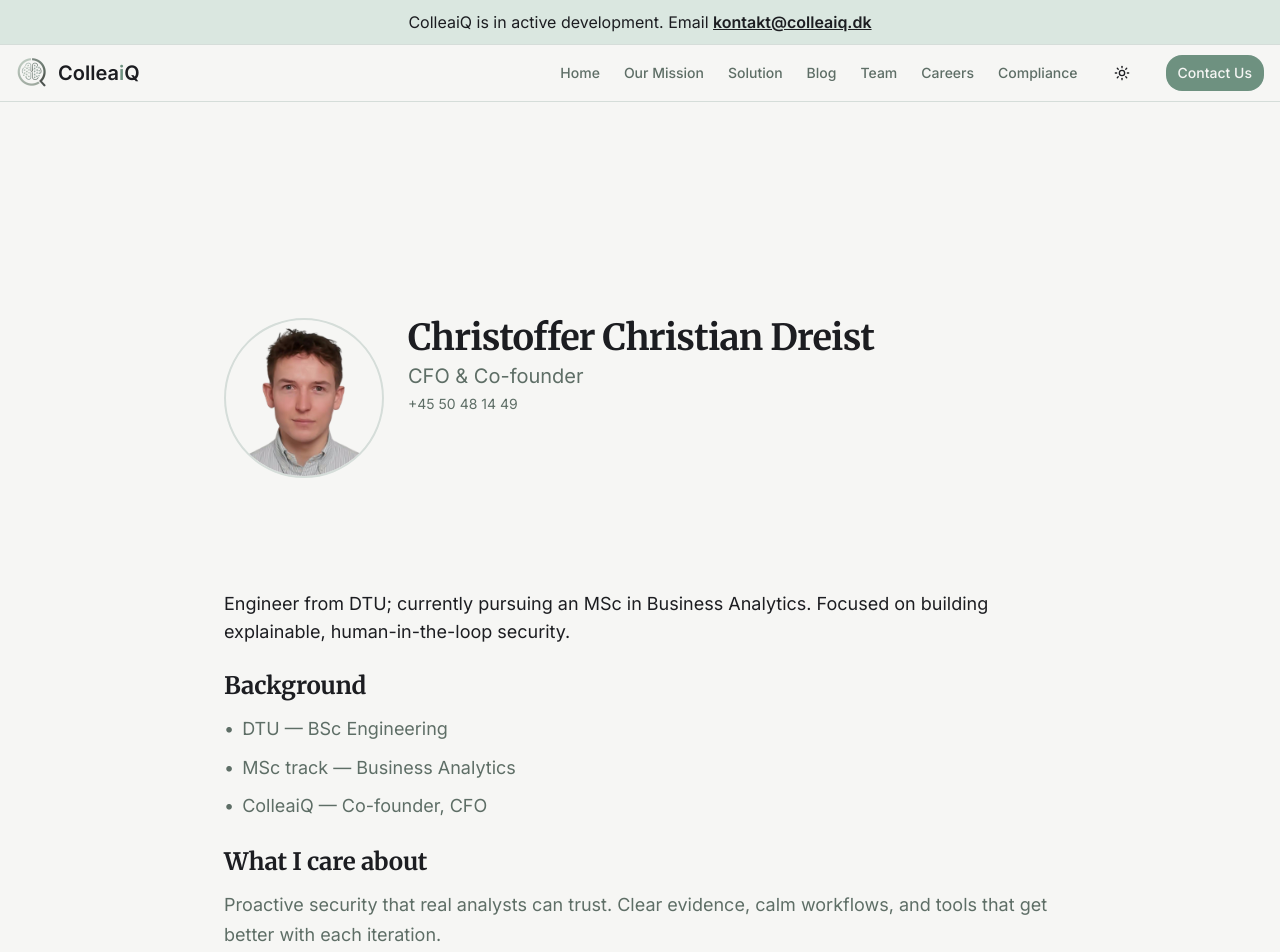
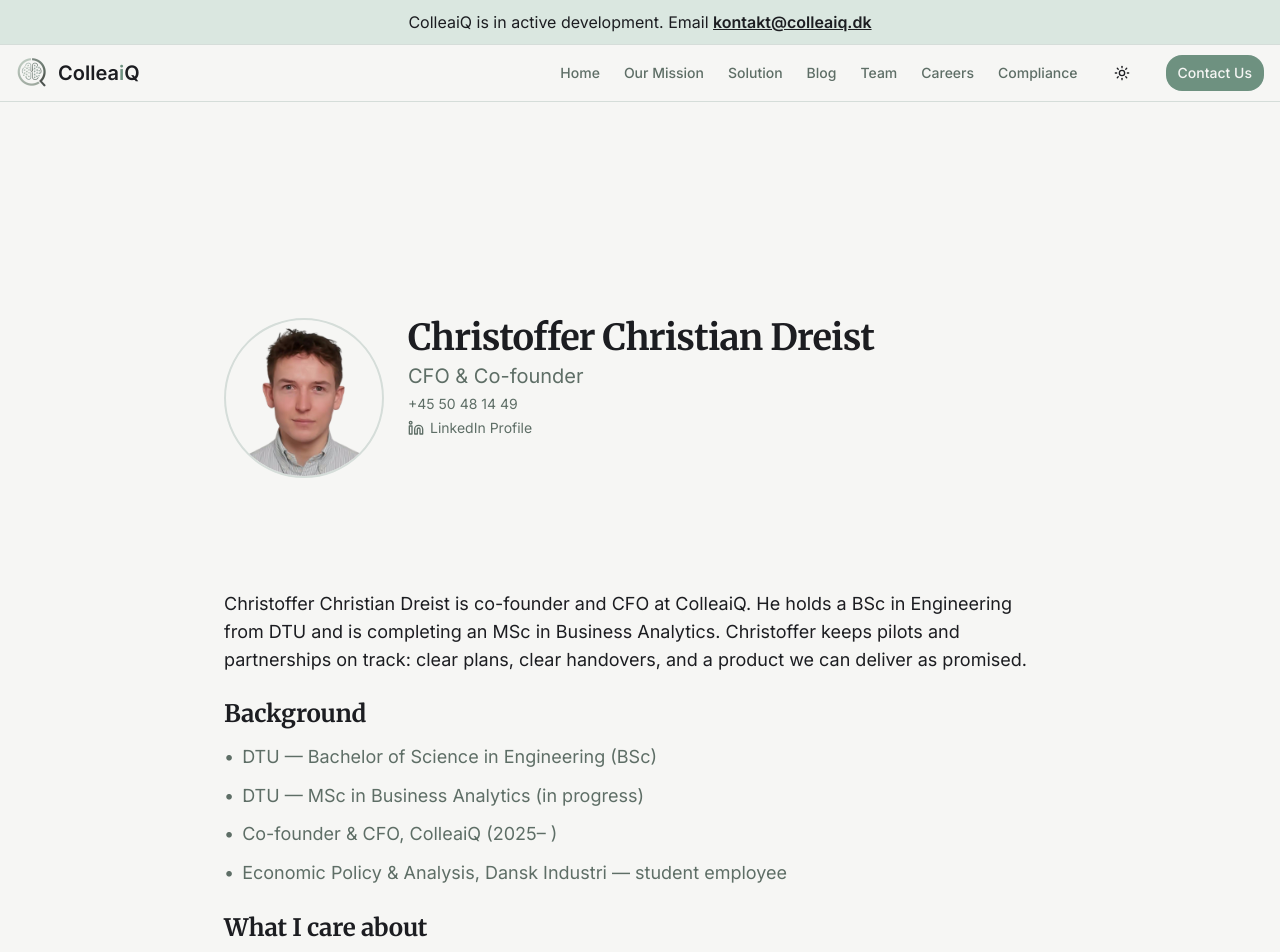
Before and after one commit to GorenzelgProjects/cyber-swarm-solutions, a React (Vite) app: page /team/christoffer-christian-dreist in a window 1280 px wide. Shown: the top 952 px of the page. Built offline with nearby package versions, Linux system fonts and the light colour scheme.

Commit message:
Update team profiles and footer
Update Christoffer's profile information, add LinkedIn links to team member profiles, and include the company LinkedIn link in the footer.

```diff
--- a/src/components/Footer.tsx
+++ b/src/components/Footer.tsx
@@ -1,5 +1,5 @@
 import { Link } from "react-router-dom";
-import { Mail, MapPin } from "lucide-react";
+import { Mail, MapPin, Linkedin } from "lucide-react";
 import logo from "@/assets/logo.png";
 
 const Footer = () => {
@@ -89,6 +89,12 @@ const Footer = () => {
                 <MapPin className="h-4 w-4 mt-0.5" />
                 <span>Elbagade 19, 2. tv<br />2300 København S</span>
               </li>
+              <li className="flex items-center space-x-2 text-sm text-muted-foreground">
+                <Linkedin className="h-4 w-4" />
+                <a href="https://www.linkedin.com/company/colleaiq/" target="_blank" rel="noopener noreferrer" className="hover:text-primary transition-colors">
+                  LinkedIn
+                </a>
+              </li>
             </ul>
           </div>
         </div>
--- a/src/data/team.ts
+++ b/src/data/team.ts
@@ -12,6 +12,7 @@ export type TeamMember = {
   track?: string;
   phone?: string;
   email?: string;
+  linkedin?: string;
 };
 
 export const teamMembers: TeamMember[] = [
@@ -22,6 +23,7 @@ export const teamMembers: TeamMember[] = [
     slug: "mikkel-romvig-grongaard",
     image: "/images/team/mikkel.png",
     email: "Mikkelromvig@colleaiq.dk",
+    linkedin: "https://www.linkedin.com/in/mikkel-gr%C3%B8ng%C3%A5rd-a8b149286/",
     focus: "Leads ColleaiQ's direction and partnerships.",
     intro: "Engineer from DTU; currently pursuing an MSc in Human-Centered Artificial Intelligence. Focused on building explainable, human-in-the-loop security.",
     degree: "DTU — BSc Engineering",
@@ -40,6 +42,7 @@ export const teamMembers: TeamMember[] = [
     slug: "martin-christoffersen",
     image: "/images/team/martin.png",
     email: "Martinchristoffersen@colleaiq.dk",
+    linkedin: "https://www.linkedin.com/in/martin-christoffersen-b48142253/",
     focus: "Builds the technical foundation of our multi-agent platform.",
     intro: "Engineer from DTU; currently pursuing an MSc in Business Analytics. Focused on building explainable, human-in-the-loop security.",
     degree: "DTU — BSc Engineering",
@@ -58,17 +61,19 @@ export const teamMembers: TeamMember[] = [
     slug: "christoffer-christian-dreist",
     image: "/images/team/christoffer.png",
     email: "Christofferdreist@colleaiq.dk",
+    linkedin: "https://www.linkedin.com/in/christoffer-dreist-b71849186/",
     focus: "Operations, funding and customer discovery.",
-    intro: "Engineer from DTU; currently pursuing an MSc in Business Analytics. Focused on building explainable, human-in-the-loop security.",
+    intro: "Christoffer Christian Dreist is co-founder and CFO at ColleaiQ. He holds a BSc in Engineering from DTU and is completing an MSc in Business Analytics. Christoffer keeps pilots and partnerships on track: clear plans, clear handovers, and a product we can deliver as promised.",
     degree: "DTU — BSc Engineering",
     track: "MSc track — Business Analytics",
     phone: "+45 50 48 14 49",
     background: [
-      "DTU — BSc Engineering",
-      "MSc track — Business Analytics",
-      "ColleaiQ — Co-founder, CFO",
+      "DTU — Bachelor of Science in Engineering (BSc)",
+      "DTU — MSc in Business Analytics (in progress)",
+      "Co-founder & CFO, ColleaiQ (2025– )",
+      "Economic Policy & Analysis, Dansk Industri — student employee",
     ],
-    caresAbout: "Proactive security that real analysts can trust. Clear evidence, calm workflows, and tools that get better with each iteration.",
+    caresAbout: "Plain language, tidy scope, and dependable execution. I like written decisions, realistic timelines, and a single owner for the next step.",
   },
 ];
 
--- a/src/pages/TeamMemberProfile.tsx
+++ b/src/pages/TeamMemberProfile.tsx
@@ -4,6 +4,7 @@ import Footer from "@/components/Footer";
 import { Button } from "@/components/ui/button";
 import { Card, CardContent } from "@/components/ui/card";
 import { Link } from "react-router-dom";
+import { Linkedin } from "lucide-react";
 import posts from "@/data/blog";
 import { teamMembers } from "@/data/team";
 
@@ -38,6 +39,19 @@ const TeamMemberProfile = () => {
                 <p className="text-sm text-muted-foreground">
                   <a href={`tel:${member.phone.replace(/\s/g, "")}`} className="hover:text-primary transition-colors">
                     {member.phone}
+                  </a>
+                </p>
+              )}
+              {member.linkedin && (
+                <p className="text-sm">
+                  <a
+                    href={member.linkedin}
+                    target="_blank"
+                    rel="noopener noreferrer"
+                    className="inline-flex items-center gap-1.5 text-muted-foreground hover:text-primary transition-colors"
+                  >
+                    <Linkedin className="h-4 w-4" />
+                    LinkedIn Profile
                   </a>
                 </p>
               )}
```
